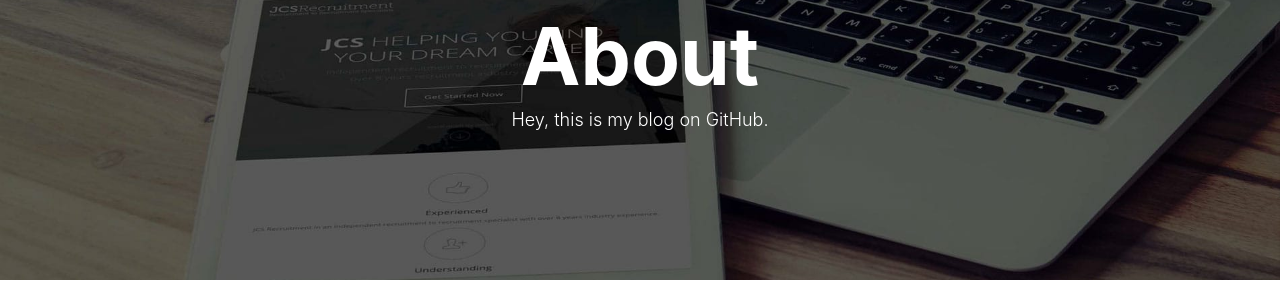
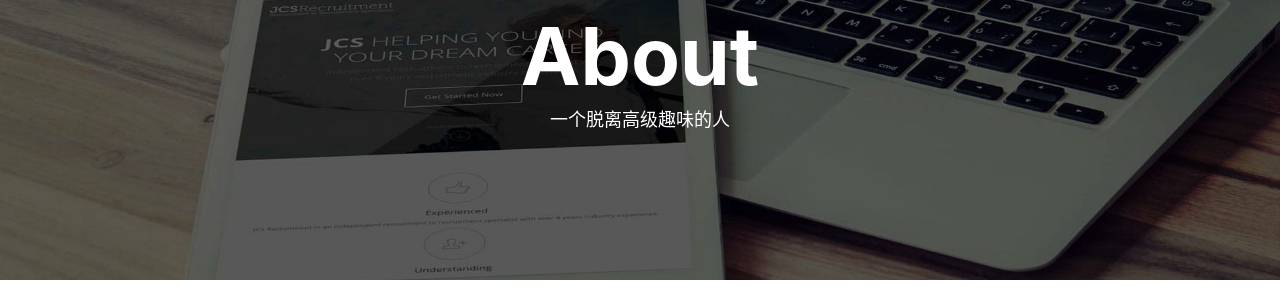
Before and after one commit to igeeker/igeeker.github.io, a Jekyll site: the page built from about.html, in a window 1280 px wide. Shown: the part 138-438 px from the top of the page. Built offline with Jekyll 4.4.1, drawn with Linux system fonts in a browser that asks for light colours; nearby versions of some CDN libraries; comment, search, counter and statistics services are not loaded.

Commit message:
Update about.html

```diff
--- a/about.html
+++ b/about.html
@@ -1,7 +1,7 @@
 ---
 layout: page
 title: "About"
-description: "Hey, this is my blog on GitHub."
+description: "一个脱离高级趣味的人"
 header-img: "img/post-bg-rwd.jpg"
 ---
 
```
